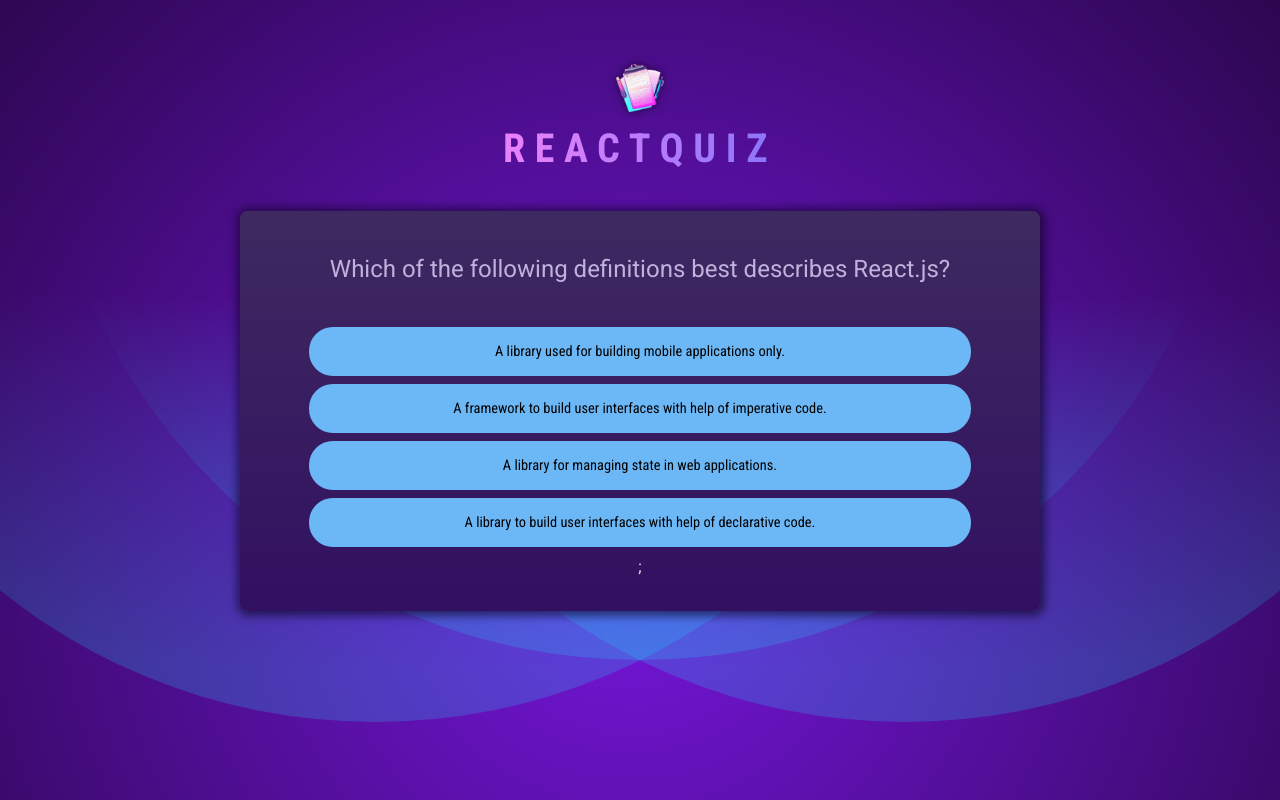
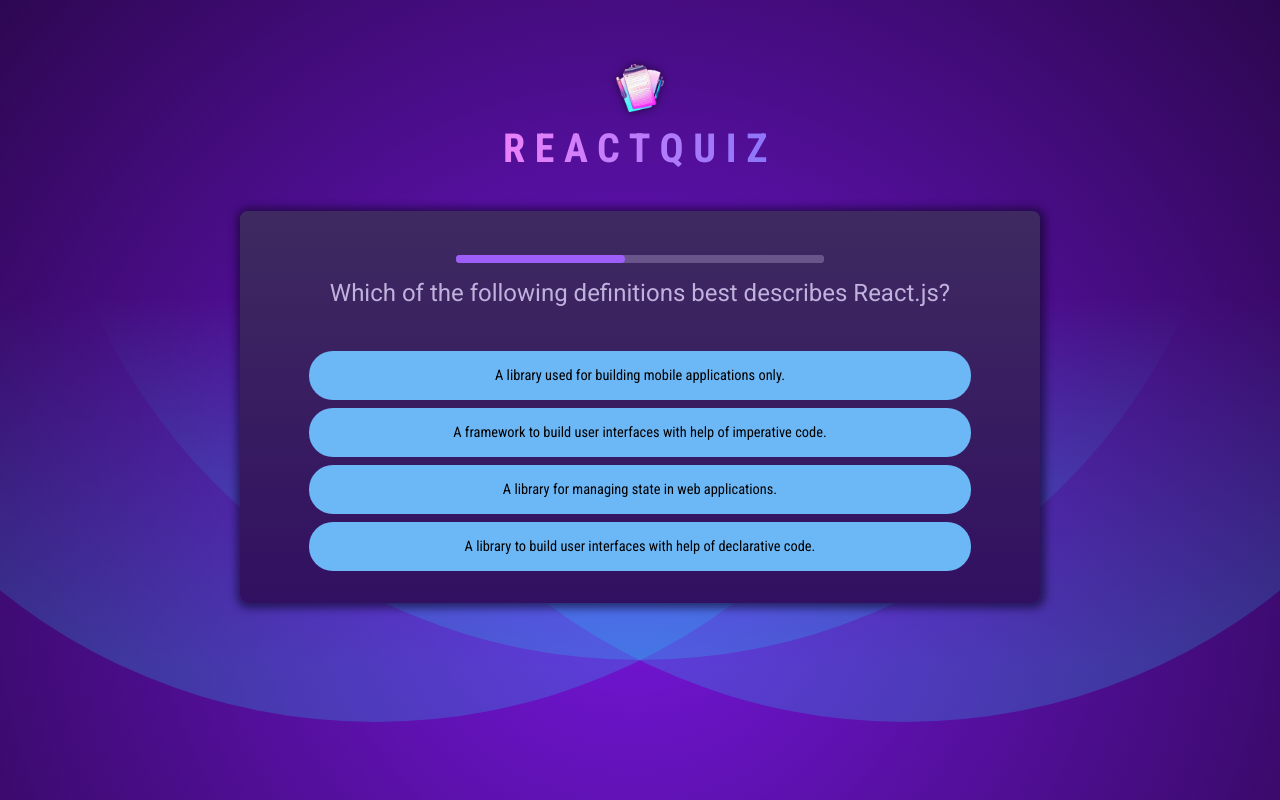
Before and after one commit to ahoroufi/Quiz-App-React, a React (Vite) app: page / in a window 1280 px wide. Built offline with nearby package versions, Linux system fonts and the light colour scheme.

Commit message:
200. Highlighting Selected Answers

```diff
--- /dev/null
+++ b/src/components/QuestionTimer.jsx
@@ -0,0 +1,29 @@
+import { useState, useEffect } from "react";
+
+export default function QuestionTimer({ timeout, onTimeout }) {
+    const [remainingTime, setRemainingTime] = useState(timeout);
+
+    useEffect(() => {
+        const timer = setTimeout(onTimeout, timeout);
+
+        return () => {
+            clearTimeout(timer);
+        }
+
+    }, [timeout, onTimeout]);
+
+
+    useEffect(() => {
+        const interval = setInterval(() => {
+            setRemainingTime(prevRemainingTime => prevRemainingTime - 100);
+        }, 100);
+
+        return () => {
+            clearInterval(interval);
+        };
+
+    }, []);
+
+
+    return <progress id="question-time" max={timeout} value={remainingTime} />
+}
--- a/src/components/Quiz.jsx
+++ b/src/components/Quiz.jsx
@@ -1,29 +1,78 @@
-import { useState } from "react";
-import QUESTIONS from "../questions"
+import { useState, useCallback } from "react";
+
+import QUESTIONS from "../questions";
+import QuestionTimer from "./QuestionTimer";
+import quizCompleteImg from "../assets/quiz-complete.png";
 
 export default function Quiz() {
+    const [answerState, setAnswerState] = useState("");
     const [userAnswers, setUserAnswers] = useState([]);
 
-    const activeQuestionIndex = userAnswers.length;
+    const activeQuestionIndex = answerState === "" ? userAnswers.length : userAnswers.length - 1;
+
+    const quizIsComplete = activeQuestionIndex === QUESTIONS.length;
+
+    const handleSelectAnswer = useCallback(function handleSelectAnswer(selectedAnswer) {
+        setAnswerState('answered');
+        setUserAnswers((prevUserAnswers) => {
+            return [...prevUserAnswers, selectedAnswer]
+        });
+
+        setTimeout(() => {
+            if(selectedAnswer === QUESTIONS[activeQuestionIndex].answers[0]) {
+                setAnswerState('correct');
+            } else {
+                setAnswerState('wrong');
+            }
+            setTimeout(() => {
+                setAnswerState('');
+            }, 2000)
+        }, 1000);
+    }, [activeQuestionIndex])
+
+    const handleSkipAnswer = useCallback(() => handleSelectAnswer(null), [handleSelectAnswer])
+
+    if (quizIsComplete) {
+        return <div id="summary">
+            <img src={quizCompleteImg} alt="Trophy icon" />
+            <h2>Quiz Completed!</h2>
+        </div>
+    }
+
     const shuffledAnswers = [...QUESTIONS[activeQuestionIndex].answers];
     shuffledAnswers.sort(() => Math.random() - 0.5);
-
-    function handleSelectAnswer(selectedAnswer) {
-        setUserAnswers(prevUserAnswers => [...prevUserAnswers, selectedAnswer]);
-    }
 
     return (
         <div id="quiz">
             <div id="question">
+                <QuestionTimer key={activeQuestionIndex} timeout={10000} onTimeout={handleSkipAnswer} />
                 <h2>{QUESTIONS[activeQuestionIndex].text}</h2>
                 <ul id="answers">
-                    {shuffledAnswers.map((answer) => (
-                        <li key={answer} className="answer">
-                            <button onClick={() => handleSelectAnswer(answer)}>{answer}</button>
-                        </li>
-                    ))};
+                    {shuffledAnswers.map((answer) => {
+                        const isSelected = userAnswers[userAnswers.length - 1] === answer;
+                        let cssClass = "";
+
+                        if(answerState === 'answered' && isSelected) {
+                            cssClass = "selected";
+                        }
+
+                        if((answerState === "correct" || answerState === "wrong") && isSelected) {
+                            cssClass = answerState;
+                        }
+
+                        return (
+                            <li key={answer} className="answer">
+                                <button
+                                    onClick={() => handleSelectAnswer(answer)}
+                                    className={cssClass}
+                                >
+                                    {answer}
+                                </button>
+                            </li>
+                        );
+                    })}
                 </ul>
             </div>
         </div>
-    )
+    );
 }
```
